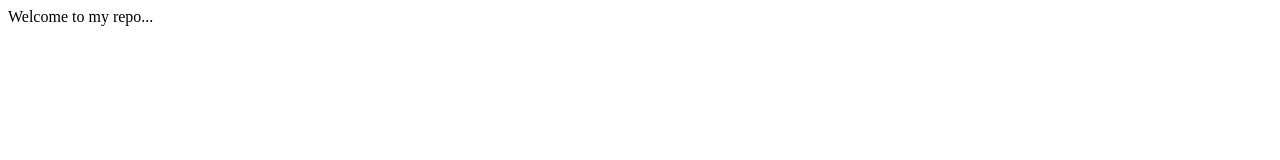
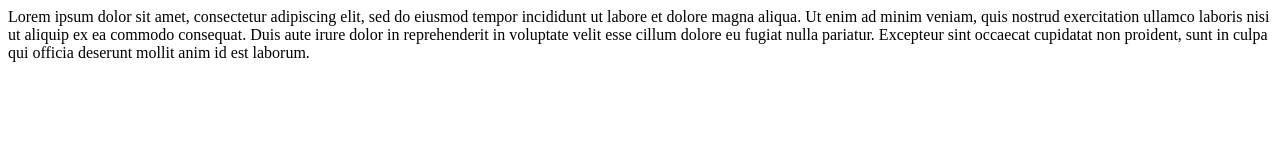
Before and after one commit to hani-mohammed/hani-mohammed.github.io, a plain HTML site: page index.html in a window 1280 px wide. Drawn offline with Linux system fonts and the light colour scheme.

Commit message:
added files

```diff
--- a/index.html
+++ b/index.html
@@ -8,6 +8,8 @@
         </title>
     </head>
     <body>
-        Welcome to my repo...
+        <div>
+            Lorem ipsum dolor sit amet, consectetur adipiscing elit, sed do eiusmod tempor incididunt ut labore et dolore magna aliqua. Ut enim ad minim veniam, quis nostrud exercitation ullamco laboris nisi ut aliquip ex ea commodo consequat. Duis aute irure dolor in reprehenderit in voluptate velit esse cillum dolore eu fugiat nulla pariatur. Excepteur sint occaecat cupidatat non proident, sunt in culpa qui officia <span>deserunt</span> mollit anim id est laborum.
+        </div>
     </body>
 </html>
```
Also changed, not shown: css/styles.css (added).
